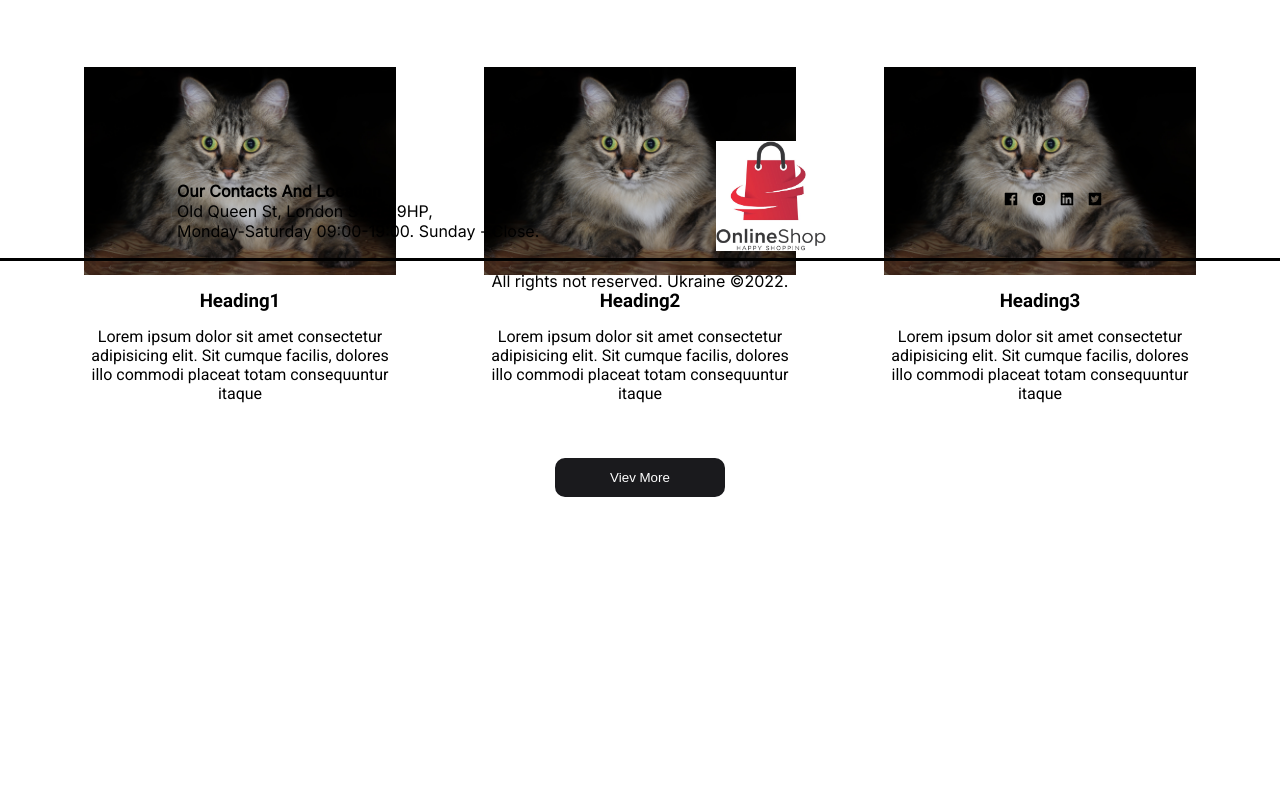
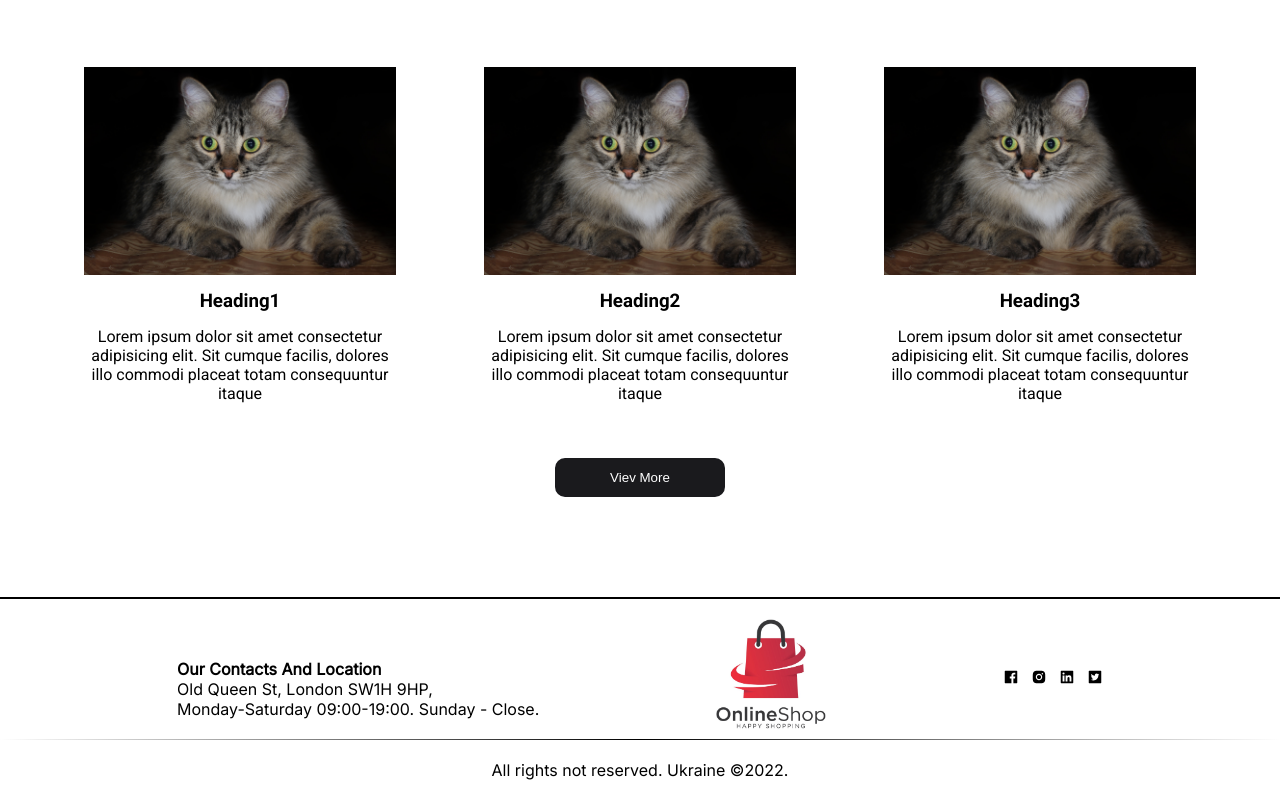
Before and after one commit to IhorKytsak/internet-shop, a JavaScript app: page / in a window 1280 px wide. Shown: the part 499-1299 px from the top of the page. Before the commit the page ends 1096 px from the top, so only its background shows below. Built offline with nearby package versions, Linux system fonts and the light colour scheme.

Commit message:
Footer Done

```diff
--- a/src/components/Footer/Footer.css
+++ b/src/components/Footer/Footer.css
@@ -1,4 +1,10 @@
 @import url('https://fonts.googleapis.com/css2?family=Inter&family=Nunito:wght@800&display=swap');
+
+
+.first-hr {
+    border-bottom: 2px solid #000;
+    margin-bottom: 20px;
+}
 
 .contacts{
     font-family: 'Inter', sans-serif;
@@ -17,7 +23,6 @@
 
 
 .footer-main {
-    position: absolute;
     left: 0;
     bottom: 80px;
     width: 100%;
@@ -35,19 +40,15 @@
 
 
 hr {
-    position: absolute;
-    bottom: 40px;
-    width: 100%;
-    margin-top: 20px;
-    width: 100%;
-    border: none;
-    background-color: rgb(0, 0, 0);
-    color: rgb(49, 49, 49);
-    height: 3px;
+    border: 0;
+    margin-top: 40px;
+    height: 1px;
+    background: #000;
+background-image: -webkit-linear-gradient(left, #fff, #000, #fff);
 }
 
 .last-line {
-    position: absolute;
+    padding-bottom: 20px;
     bottom: 10px;
     width: 100%;
     margin-top: 20px;
--- a/src/components/Footer/Footer.js
+++ b/src/components/Footer/Footer.js
@@ -1,9 +1,12 @@
 import IconFooter from './IconFooter';
 import './Footer.css';
+import  '../../Container/Container'
 
 function Footer() {
   return (
-    <div>
+
+    <container>
+      <hr className='first-hr'></hr>
       <div className='footer-main'>
         <div>
           <h5 className='contacts'>Our Contacts And Location</h5>
@@ -21,7 +24,7 @@ function Footer() {
         <hr></hr>
         <p className='last-line'>All rights not reserved. Ukraine ©2022.</p>
       </div>
-    </div>
+    </container>
   );
 }
 
```
